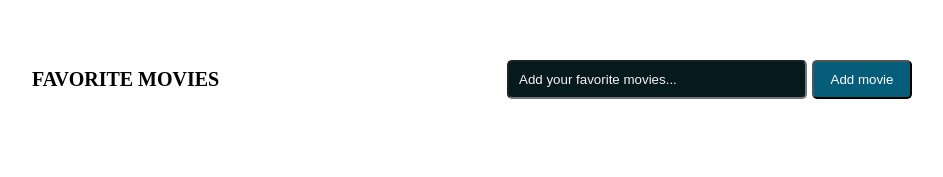
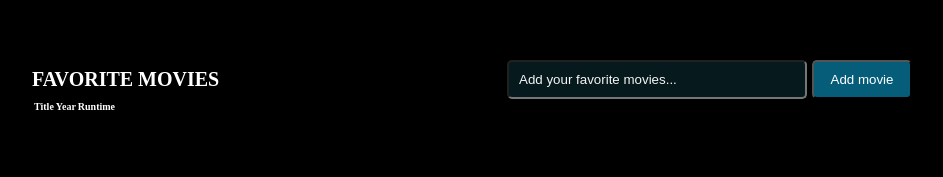
Before and after one commit to Italovini223/Favorite_movies, a plain HTML site: page index.html in a window 1280 px wide. Shown: the whole page, without its empty margins (168-1111 px from the left). Drawn offline with Linux system fonts and the light colour scheme.

Commit message:
add a table end a table head

```diff
--- a/index.html
+++ b/index.html
@@ -17,6 +17,15 @@
         <button>Add movie</button>
       </div>
     </header>
+    <table>
+      <thead>
+        <tr>
+          <th>Title</th>
+          <th>Year</th>
+          <th>Runtime</th>
+        </tr>
+      </thead>
+    </table>
   </div>
 </body>
 </html>
--- a/style.css
+++ b/style.css
@@ -9,6 +9,11 @@
 
   --bg-color-primary: hsl(191, 65%, 7%);
   --bg-color-secondary: hsla(195, 91%, 25%, 1);
+}
+
+body {
+  background-color: black;
+  color: white;
 }
 
 .page {
@@ -27,6 +32,7 @@
 
 header h1 {
   text-transform: uppercase;
+  color: white;
 }
 
 .search {
```
